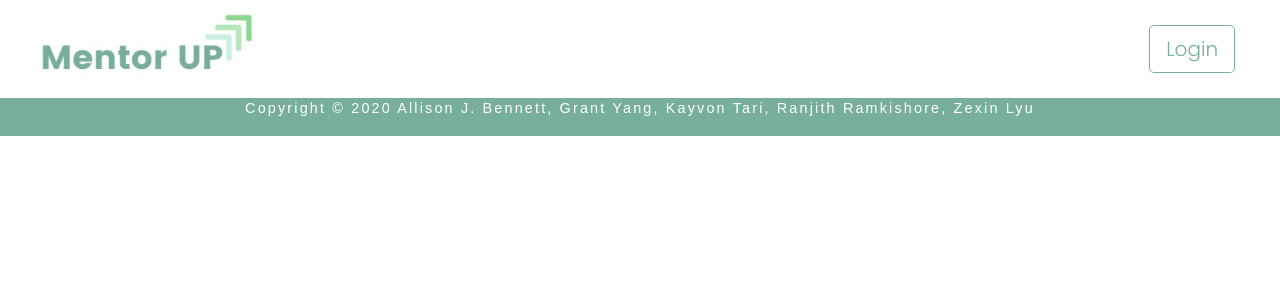
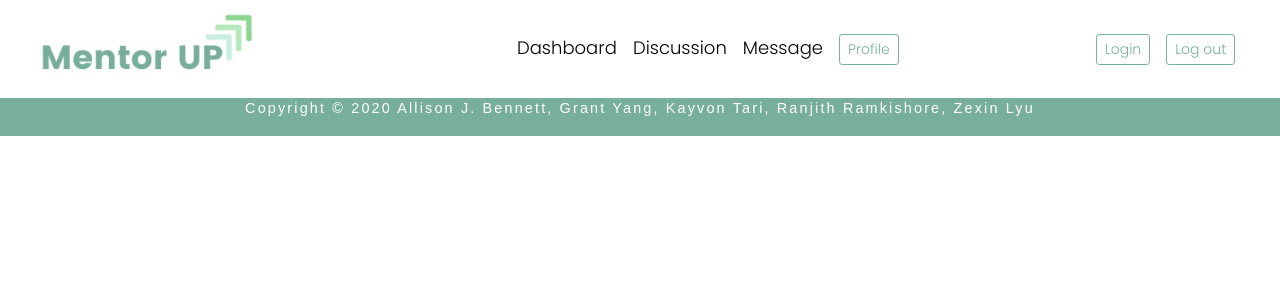
Before and after one commit to uw-info442c-au20/ProjectSDG4, a React (Create React App) app in the folder my-app/: page /MessagePage in a window 1280 px wide. Shown: the top 300 px of the page. Built offline with nearby package versions, Linux system fonts and the light colour scheme; no server answers.

Commit message:
fix nav error

```diff
--- a/my-app/src/App/App.js
+++ b/my-app/src/App/App.js
@@ -9,30 +9,23 @@ import { NavigationBar } from "./Pages/Navigation/Nav";
 import { BrowserRouter as Router, Switch, Route } from "react-router-dom";
 import { LoginWithRouter } from "./Pages/AuthPage/Login.js";
 import Footer from "./Pages/Footer.js";
-import { auth } from "./database/firebase.js";
 
 export class App extends Component {
   constructor(props) {
     super(props);
 
-    this.state = { isLogin: false, user: {} };
+    this.state = { isLogin: false };
   }
 
   toggleLoginState = (isLogin, user) => {
-    this.setState({ isLogin, user });
-  };
-
-  componentDidMount = () => {
-    auth.onAuthStateChanged((user) => {
-      if (user) {
-        this.setState({ user });
-      }
-    });
+    this.setState({ isLogin });
+    console.log("toggleLoginState is called: " + isLogin);
   };
 
   render() {
     return (
       <Router>
+        {/* <UserProvider> */}
         <NavigationBar isLogin={this.state.isLogin} />
         <Switch>
           <Route path="/" exact component={HomePage} />
@@ -51,6 +44,7 @@ export class App extends Component {
           />
         </Switch>
         <Footer />
+        {/* </UserProvider> */}
       </Router>
     );
   }
--- a/my-app/src/App/Pages/Dashboard/Dashboard.js
+++ b/my-app/src/App/Pages/Dashboard/Dashboard.js
@@ -1,14 +1,12 @@
 import React, { Component } from "react"; //import React Component
 import { Filter } from "./Filter.js";
 import { MentorContent } from "./MentorContent.js";
-// import { NavigationBar } from "../Navigation/Nav.js";
 import SAMPLE_MENTORS from "../../../mentors.json";
 
 export class Dashboard extends Component {
   render() {
     return (
       <section className="Dashboard-content-wrapper">
-        {/* <NavigationBar /> */}
         <Filter mentors={SAMPLE_MENTORS} />
         <MentorContent mentors={SAMPLE_MENTORS} />
       </section>
--- a/my-app/src/App/Pages/Navigation/Nav.js
+++ b/my-app/src/App/Pages/Navigation/Nav.js
@@ -1,29 +1,7 @@
-import React from "react";
+import React, { userContext } from "react";
 import { Nav, Navbar, Form, FormControl, Button } from "react-bootstrap";
-// import styled from "styled-components";
-// const Styles = styled.div`
-//   .navbar {
-//     background-color: #white;
-//   }
-//   a,
-//   .navbar-nav,
-//   .navbar-light .nav-link {
-//     color: #grey;
-//     &:hover {
-//       color: black;
-//     }
-//   }
-//   .navbar-brand {
-//     font-size: 1.4em;
-//     color: #black;
-//     &:hover {
-//       color: white;
-//     }
-//   }
-// `;
 
-export const NavigationBar = ({ isLogin }) => (
-  // <Styles>
+export const NavigationBar = () => (
   <Navbar expand="lg">
     <Navbar.Brand href="/" className="Nav-Logo-Wrapper">
       <img
@@ -32,7 +10,6 @@ export const NavigationBar = ({ isLogin }) => (
         id="logo"></img>
     </Navbar.Brand>
     <Navbar.Toggle aria-controls="basic-navbar-nav" />
-    {isLogin ? (
     <Navbar.Collapse id="basic-navbar-nav">
       <Nav className="ml-auto">
         <Nav.Item>
@@ -68,19 +45,23 @@ export const NavigationBar = ({ isLogin }) => (
         </Nav.Item>
       </Nav>
     </Navbar.Collapse>
-    ) : (
     <Navbar.Collapse id="basic-navbar-nav">
       <Nav className="ml-auto">
         <Nav.Item>
           <Nav.Link href="/Login">
-              <Button className="Nav-button" size="lg">
+            <Button className="Nav-button" size="sm">
               Login
+            </Button>
+          </Nav.Link>
+        </Nav.Item>
+        <Nav.Item>
+          <Nav.Link href="/">
+            <Button className="Nav-button" size="sm">
+              Log out
             </Button>
           </Nav.Link>
         </Nav.Item>
       </Nav>
     </Navbar.Collapse>
-    )}
   </Navbar>
-  // </Styles>
 );
```
Also changed, not shown: my-app/src/App/Pages/HomePage/Content.js (+0 -16 lines), my-app/src/App/Provider/userProvider.js (added, +19 -0 lines). Lines whose indentation alone changed are shown as unchanged.
